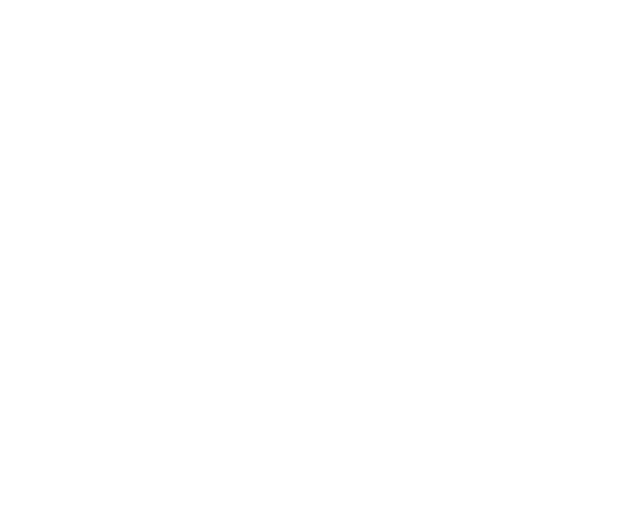
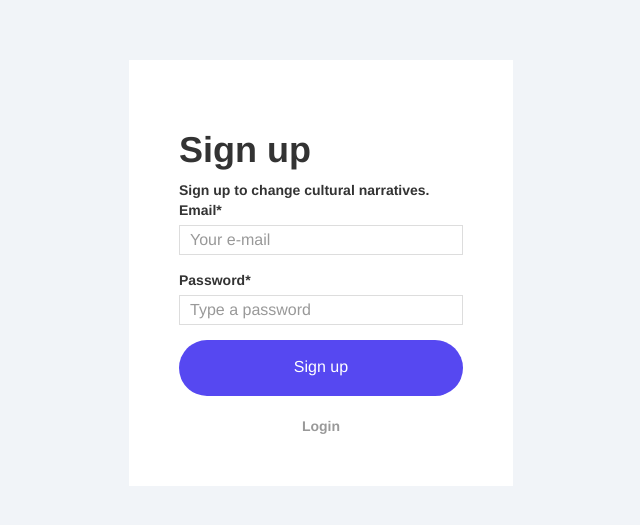
Before and after one commit to bih-goncalves/chn-dash, a React (Create React App) app: page /signup in a window 1280 px wide. Shown: the part 127-652 px from the top of the page, without its empty margins (319-959 px from the left). Built offline with nearby package versions, Linux system fonts and the light colour scheme.

Commit message:
Changing name register to signup

```diff
--- a/src/pages/Main.js
+++ b/src/pages/Main.js
@@ -15,7 +15,7 @@ class Main extends Component {
                         <img src={logo} alt="Culture Hack Network"/>
                         <div>
                             <a href="/login" className="btn" ><img src={log_in} alt="Log in"/></a>
-                            <a href="/register" className="btn" ><img src={sign_up} alt="Sign up"/></a>
+                            <a href="/signup" className="btn" ><img src={sign_up} alt="Sign up"/></a>
                         </div>
                     </div>
                 </header>
--- a/src/pages/SignUp/Register.js
+++ b/src/pages/SignUp/Signup.js
@@ -3,7 +3,7 @@ import { Link } from "react-router-dom";
 
 import { Form, Container } from "./styles";
 
-class Register extends Component {
+class SignUp extends Component {
   state = {
     email: "",
     password: "",
@@ -43,7 +43,7 @@ class Register extends Component {
   }
 }
 
-export default Register;
+export default SignUp;
 
 // // De
 // import { Link } from "react-router-dom";
--- a/src/routes.js
+++ b/src/routes.js
@@ -5,7 +5,7 @@ import { isAuthenticated } from "./services/auth";
 import Main from './pages/Main';
 import Dash from './pages/Dash';
 import Login from './pages/SignIn/Login';
-import Register from './pages/SignUp/Register';
+import Signup from './pages/SignUp/Signup';
 
 const PrivateRoute = ({ component: Component, ...rest }) => (
     <Route
@@ -27,7 +27,7 @@ const Routes = () => {
         <Switch>
             <Route path="/" exact component={Main} />
             <Route path="/dash" component={Dash} />
-            <Route path="/register" component={Register} />
+            <Route path="/signup" component={Signup} />
             <Route path="/login" component={Login} />
         </Switch>
         </BrowserRouter>
```
